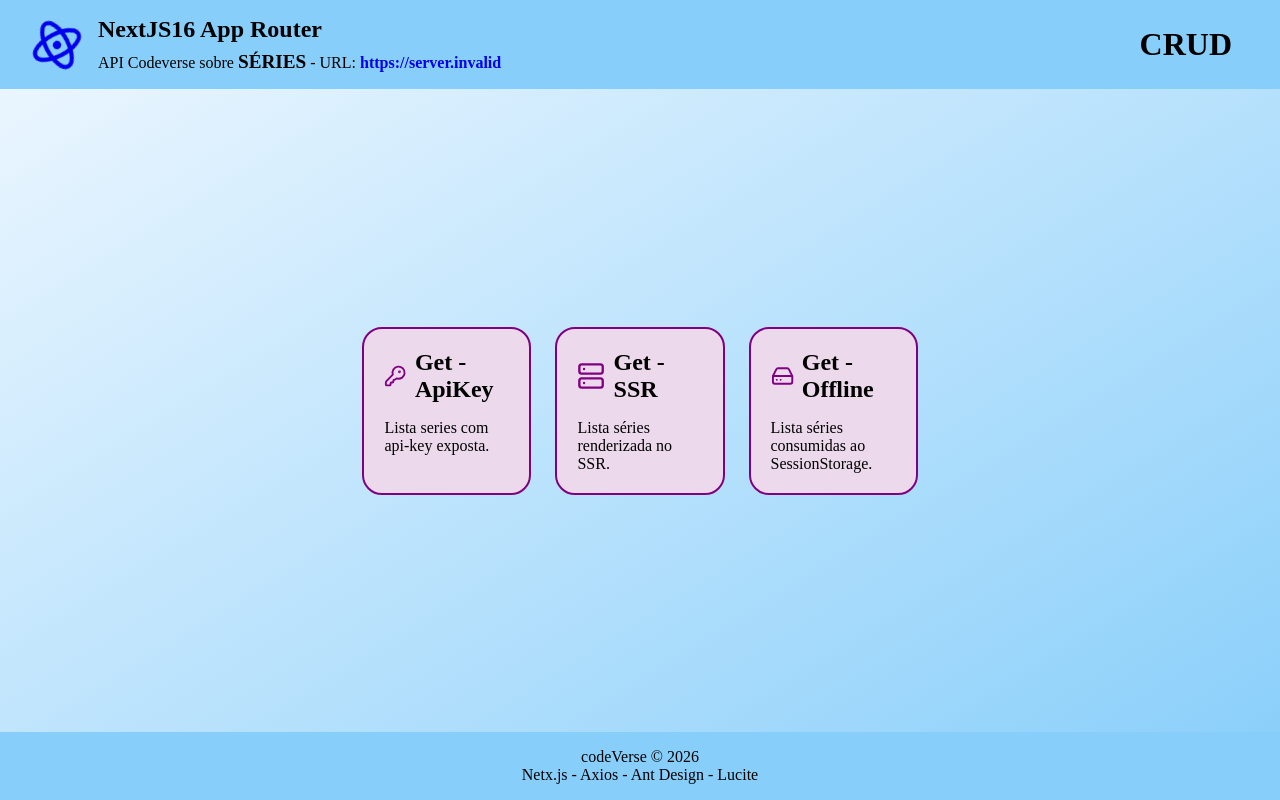
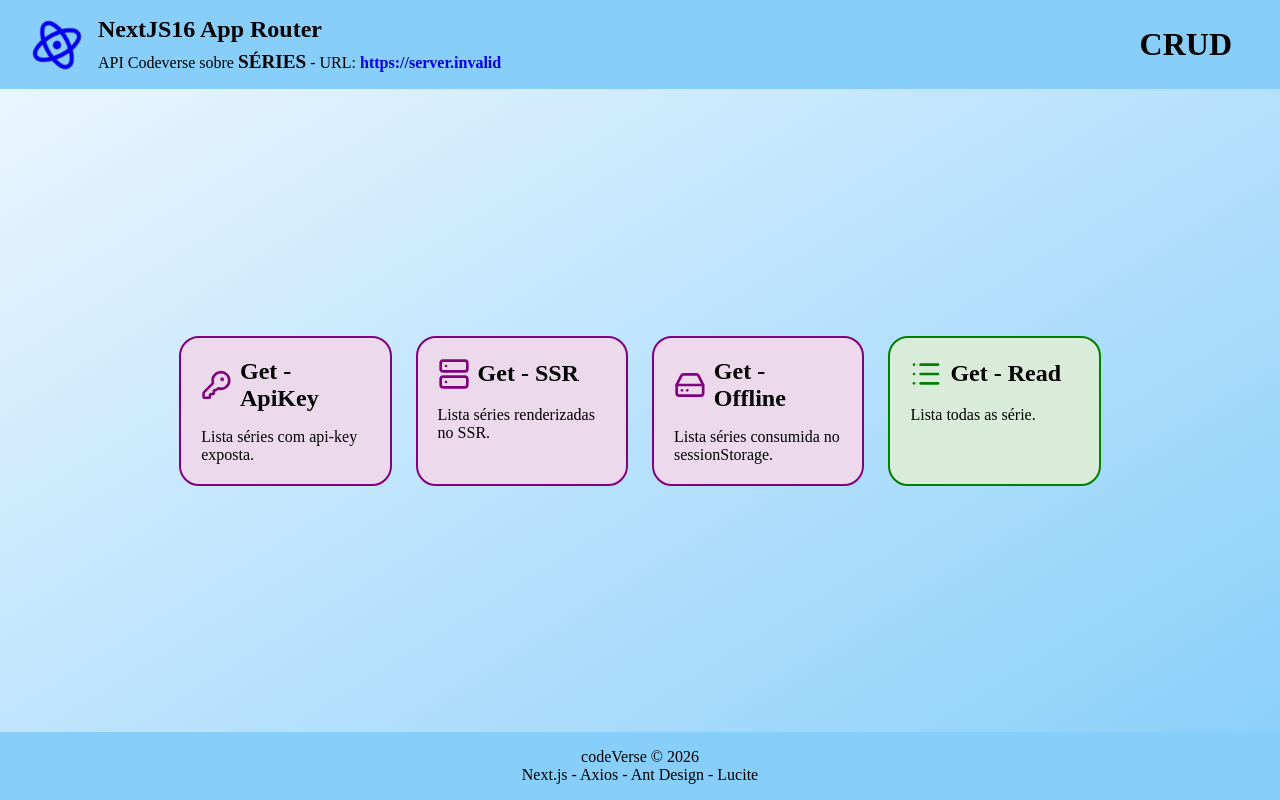
Before and after one commit to ferrnd/Template-Full-stack, a Next.js app: page / in a window 1280 px wide. Built offline with nearby package versions, Linux system fonts and the light colour scheme; no server answers; what @ant-design/nextjs-registry would draw is missing.

Commit message:
feat: atualiza template

```diff
--- /dev/null
+++ b/src/app/api/series/route.js
@@ -0,0 +1,19 @@
+import axios from 'axios';
+import { NextResponse } from 'next/server';
+
+export async function GET(req) {
+    const { searchParams } = new URL(req.url);
+
+    try {
+        const resp = await axios.get(process.env.API_URL_SERIES,{
+            params: Object.fromEntries(searchParams),
+            headers: {'x-api-key':process.env.API_KEY },
+        });
+        return NextResponse.json(resp.data);
+    } catch (error) {
+        const status = error.response?.status || 500;
+        const data = error.response?.data || { error: 'Erro ao buscar as séries' };
+
+        return NextResponse.json(data, { status });
+    }
+}
--- a/src/app/apikey/page.jsx
+++ b/src/app/apikey/page.jsx
@@ -12,8 +12,8 @@
     useEffect(() => {
         async function buscarSeries() {
             try {
-                const resp = await axios.get(`${process.env.NEXT_PUBLIC_API_URL_SERIES}?limit=50`, {
-                    headers: { 'x-api-key': process.env.NEXT_PLUBIC_API_KEY},
+                const resp = await axios.get(`${process.env.NEXT_PUBLIC_URL_SERIES}?limit=50`, {
+                    headers: { 'x-api-key': process.env.NEXT_PUBLIC_API_KEY},
                 });
                 toast.success('Séries carregadas!', { id: 'getApiKey' })
                 setSeries(resp.data.data);
--- a/src/app/page.jsx
+++ b/src/app/page.jsx
@@ -1,5 +1,5 @@
 import Card from '@components/Card';
-import {examples} from "@/data/crud";
+import {crud, examples} from "@/data/crud";
 import styles from './page.module.css';
 
 export default async function Page() {
@@ -17,10 +17,21 @@
              Icon={Icon}
              />
         ))}
+        {crud.map(({ id, method, verb, description, color, Icon }) => (
+          <Card
+             key={id}
+             id={id}
+             verb={verb}
+             method={method}
+             description={description}
+             color={color}
+             Icon={Icon}
+             />
+        ))}
     </main>
     <footer className={styles.footer}>
     <p>codeVerse &copy; {new Date().getFullYear()}</p>
-    <p>Netx.js - Axios - Ant Design - Lucite</p>
+    <p>Next.js - Axios - Ant Design - Lucite</p>
     </footer>
     </>
   )
--- a/src/data/crud.js
+++ b/src/data/crud.js
@@ -1,19 +1,19 @@
-import { KeyRound, Server, HardDrive } from 'lucide-react';
+import { HardDrive, KeyRound, List, PlusCircle, Search, Server, SquarePen, Trash2,  } from 'lucide-react';
 
 export const examples = [
     {
         id: 1,
         method: 'ApiKey',
         verb: 'Get',
-        description: 'Lista series com api-key exposta.',
-        color:'purple',
+        description: 'Lista séries com api-key exposta.',
+        color: 'purple',
         Icon: KeyRound,
     },
     {
-        id:2,
-        method:'SSR',
-        verb:'Get',
-        description:'Lista séries renderizada no SSR.',
+        id: 2,
+        method: 'SSR',
+        verb: 'Get',
+        description: 'Lista séries renderizadas no SSR.',
         color: 'purple',
         Icon: Server,
     },
@@ -21,21 +21,19 @@
         id: 3,
         method: 'Offline',
         verb: 'Get',
-        description: 'Lista séries consumidas ao SessionStorage.',
+        description: 'Lista séries consumida no sessionStorage.',
         color: 'purple',
         Icon: HardDrive,
     }
-
-
 ];
 
 export const crud = [
     {
-       id: 1,
-        method: 'ApiKey',
+        id: 2,
+        method: 'Read',
         verb: 'Get',
-        description: 'Lista series com api-key exposta.',
-        color:'purple',
-        Icon: KeyRound,
-    }
-]
+        description: 'Lista todas as série.',
+        color: 'green',
+        Icon: List,
+    },
+];
```
Also changed, not shown: src/app/offline/page.jsx (added, +23 -0 lines), src/app/read/page.jsx (added, +46 -0 lines), src/app/ssr/page.jsx (+3 -6 lines), src/components/SeriesList.jsx (added, +19 -0 lines).
